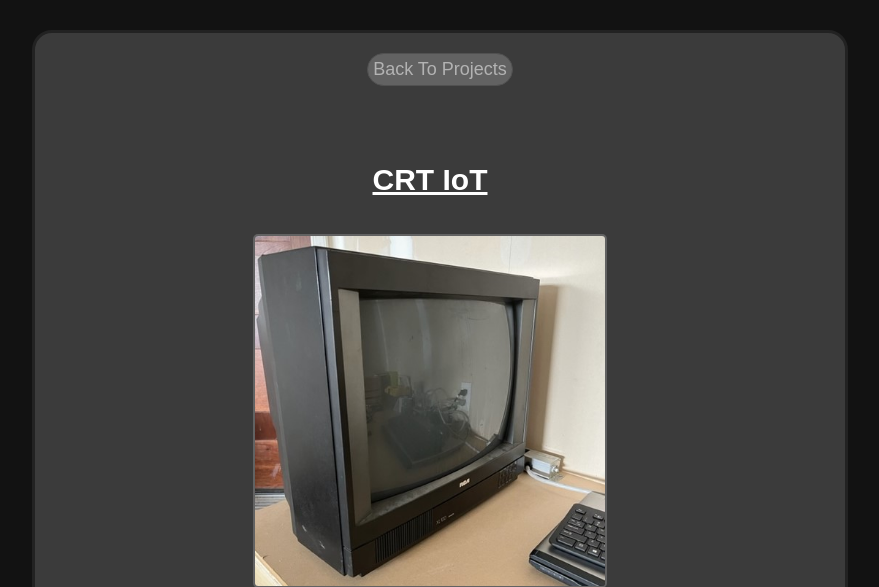
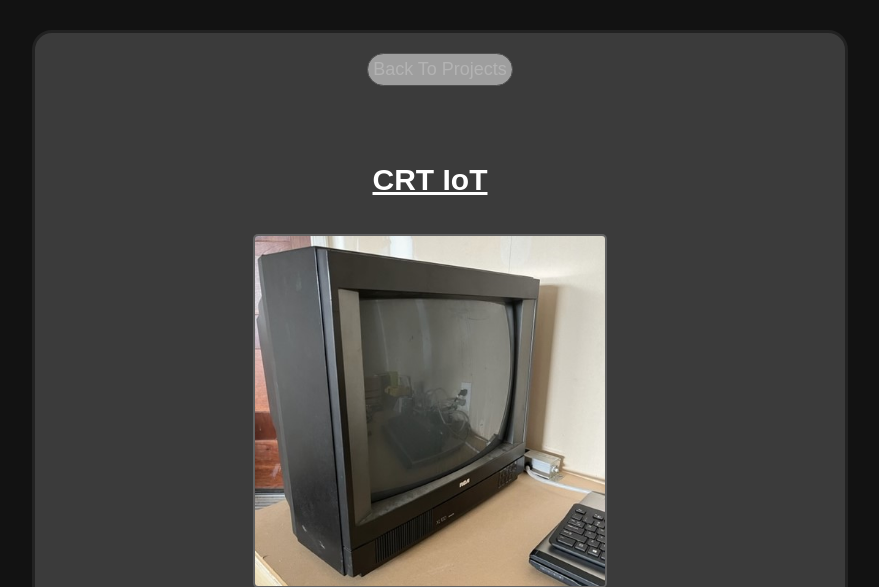
Before and after one commit to davidmcphee3/davidmcphee3.github.io, a PHP site: page /crtoons.html in a window 1280 px wide, with the pointer over the restyled element. Shown: the top 587 px of the page, without its empty margins (200-1079 px from the left). Run offline with PHP 8.4, Linux system fonts and the light colour scheme.

Commit message:
added hover color to buttons

```diff
--- a/includes/main.css
+++ b/includes/main.css
@@ -120,6 +120,9 @@ a:hover{
 	font-family:Arial;
 	font-size:18px;
 }
+#nav li a:hover {
+  background-color: #9E9E9E;
+}
 
 #footer{
 	height:50px;
```
